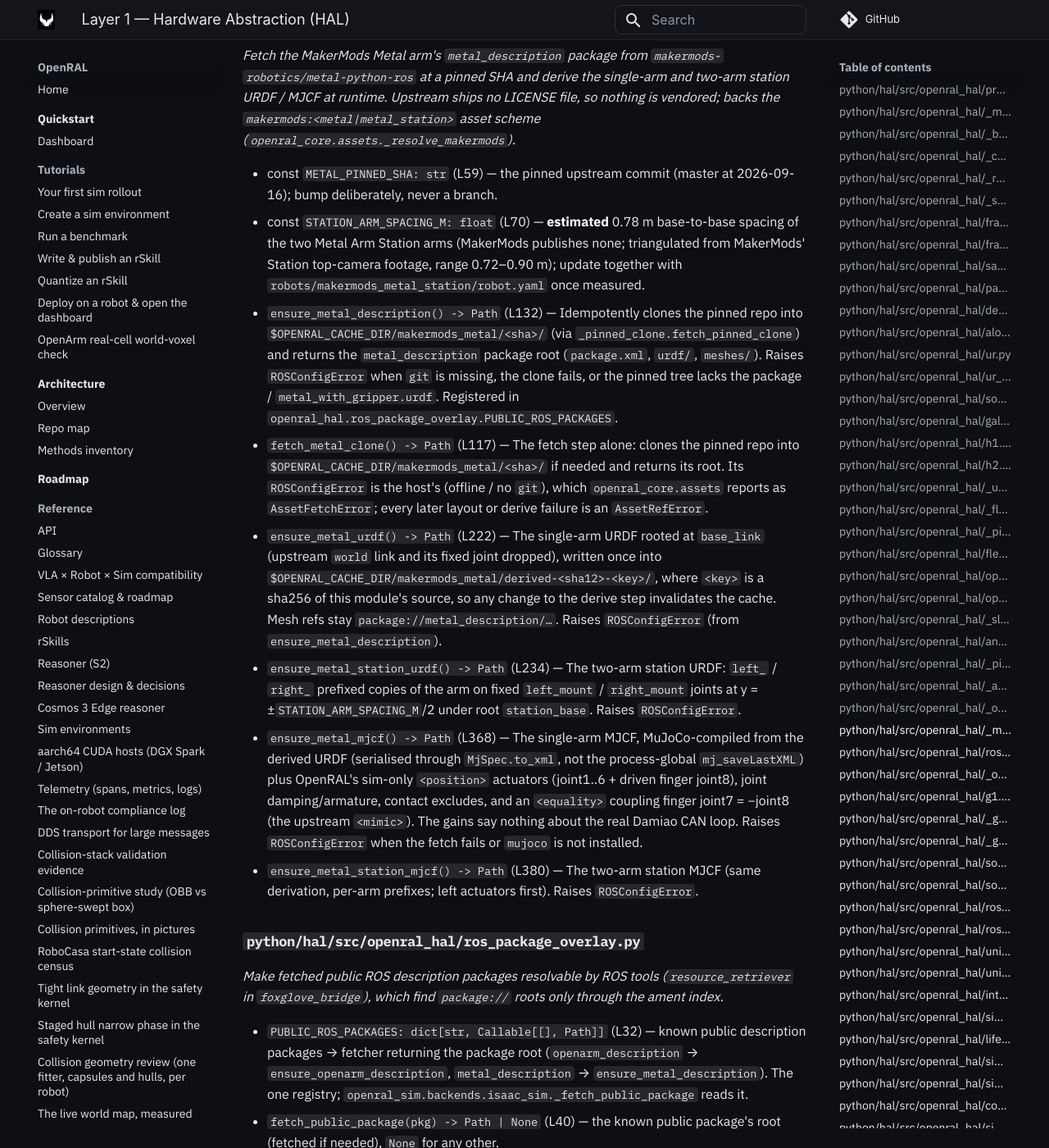
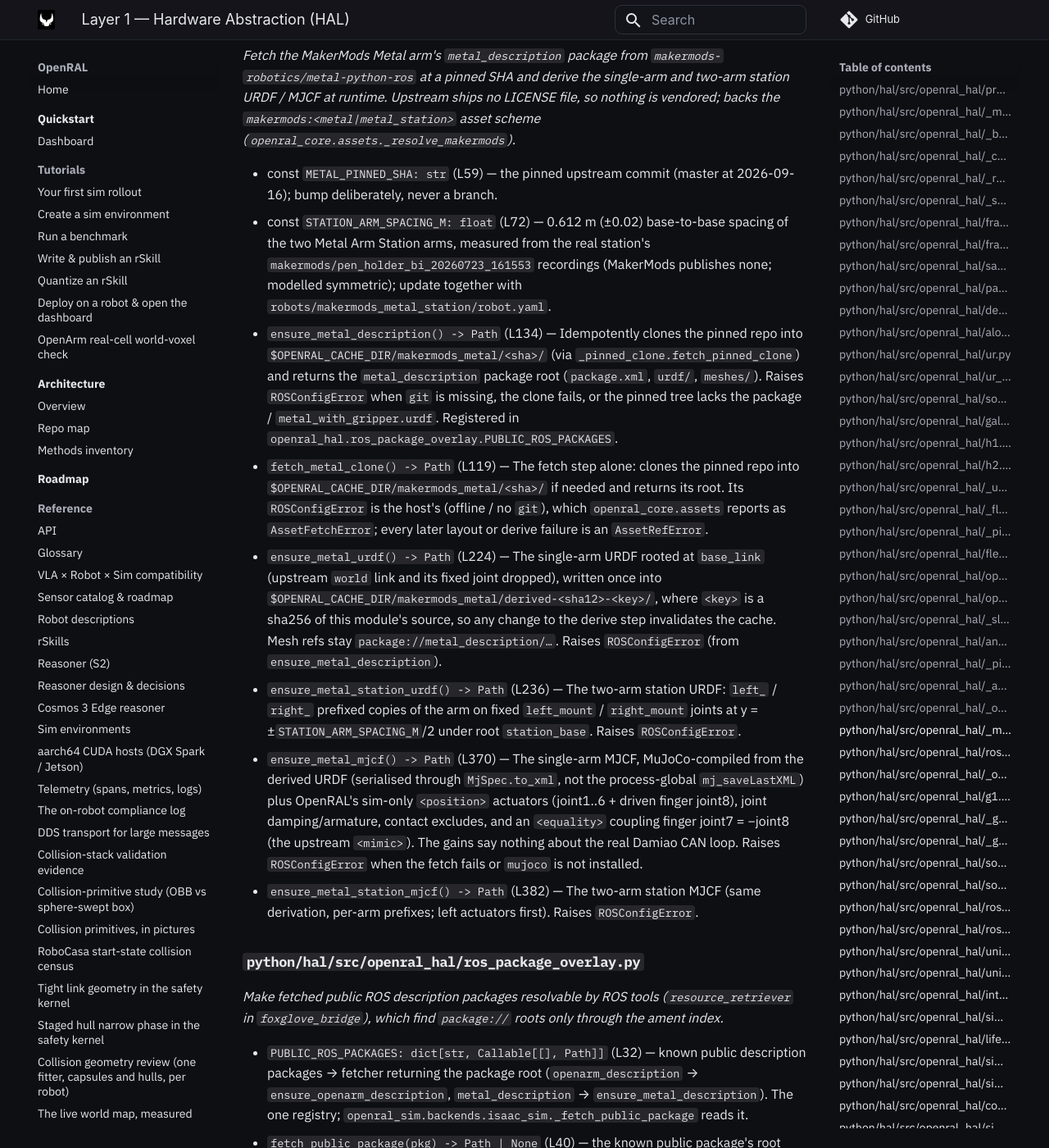
Before and after one commit to OpenRAL/openral, an MkDocs documentation site: the page built from docs/methods/01-hal.md, in a window 1280 px wide and 1400 px high, scrolled down 35842 px. Shown: the whole window at 82% size. Built offline with MkDocs 1.6.1 and Material for MkDocs 9.7.7, drawn with Linux system fonts in a browser that asks for light colours; comment, search, counter and statistics services are not loaded.

Commit message:
fix(hal): measured Metal station arm spacing and top camera from the pen-holder dataset
The station geometry was a footage estimate: 0.78 m between the bases and
a top camera 0.19 m behind them, 25 deg down. A joint fit on the real
station's makermods/pen_holder_bi_20260723_161553 recordings (arm-mesh
silhouettes in the top camera, 1 897 wrist-PCB detections, the pen-at-rest
line; cross-checked by insertion kinematics, 0.584 +/- 0.011 m) gives:

- arm spacing 0.612 m (+/-0.02), mounted symmetrically: the fitted right
  base's 7 mm fore-aft and 0.9 deg yaw offsets are within that error;
- top camera at (0.068, -0.001, 0.587) m in station_base, ~7 cm in front
  of the base line, pitched 49.7 deg down (roll -2.2, yaw -1.7), f 314.4 px,
  principal point (321.4, 241.0) at 640x480.

STATION_ARM_SPACING_M, the mounts, the workspace box (y +/-0.96) and the
top sensor's transform, sim placement (image-up hint keeps the roll) and
intrinsics follow; the README's estimated-geometry section becomes a
measured one with the method and errors. The rendered MJCF top camera
matches the fitted xyaxes to 1e-4, and its grippers land on the real ones
in recorded frames.

The collision blocks are link-local, so the re-lower is a no-op. The
crossing-arms trip moves to where the fingertips now meet (left_link7 vs
right_link8). Across all 25 987 recorded pen-holder states there is no
arm-to-arm stop; four folded-rest states stop on right_link1 vs
right_link5, a per-arm link1 conservatism the README records.

Co-Authored-By: Claude Opus 5.5 <noreply@anthropic.com>
Claude-Session: https://claude.ai/code/session_01NavzwafMCddEABJ8ZuPe3p
Signed-off-by: Adrian <adrianllopart@gmail.com>

```diff
--- a/docs/methods/01-hal.md
+++ b/docs/methods/01-hal.md
@@ -536,13 +536,13 @@ _Fetch Enactic's public `openarm_description` ROS package (Apache-2.0) — the `
 _Fetch the MakerMods Metal arm's `metal_description` package from `makermods-robotics/metal-python-ros` at a pinned SHA and derive the single-arm and two-arm station URDF / MJCF at runtime. Upstream ships no LICENSE file, so nothing is vendored; backs the `makermods:<metal|metal_station>` asset scheme (`openral_core.assets._resolve_makermods`)._
 
 - const `METAL_PINNED_SHA: str` (L59) — the pinned upstream commit (master at 2026-09-16); bump deliberately, never a branch.
-- const `STATION_ARM_SPACING_M: float` (L70) — **estimated** 0.78 m base-to-base spacing of the two Metal Arm Station arms (MakerMods publishes none; triangulated from MakerMods' Station top-camera footage, range 0.72–0.90 m); update together with `robots/makermods_metal_station/robot.yaml` once measured.
-- `ensure_metal_description() -> Path` (L132) — Idempotently clones the pinned repo into `$OPENRAL_CACHE_DIR/makermods_metal/<sha>/` (via `_pinned_clone.fetch_pinned_clone`) and returns the `metal_description` package root (`package.xml`, `urdf/`, `meshes/`). Raises `ROSConfigError` when `git` is missing, the clone fails, or the pinned tree lacks the package / `metal_with_gripper.urdf`. Registered in `openral_hal.ros_package_overlay.PUBLIC_ROS_PACKAGES`.
-- `fetch_metal_clone() -> Path` (L117) — The fetch step alone: clones the pinned repo into `$OPENRAL_CACHE_DIR/makermods_metal/<sha>/` if needed and returns its root. Its `ROSConfigError` is the host's (offline / no `git`), which `openral_core.assets` reports as `AssetFetchError`; every later layout or derive failure is an `AssetRefError`.
-- `ensure_metal_urdf() -> Path` (L222) — The single-arm URDF rooted at `base_link` (upstream `world` link and its fixed joint dropped), written once into `$OPENRAL_CACHE_DIR/makermods_metal/derived-<sha12>-<key>/`, where `<key>` is a sha256 of this module's source, so any change to the derive step invalidates the cache. Mesh refs stay `package://metal_description/…`. Raises `ROSConfigError` (from `ensure_metal_description`).
-- `ensure_metal_station_urdf() -> Path` (L234) — The two-arm station URDF: `left_` / `right_` prefixed copies of the arm on fixed `left_mount` / `right_mount` joints at y = ±`STATION_ARM_SPACING_M`/2 under root `station_base`. Raises `ROSConfigError`.
-- `ensure_metal_mjcf() -> Path` (L368) — The single-arm MJCF, MuJoCo-compiled from the derived URDF (serialised through `MjSpec.to_xml`, not the process-global `mj_saveLastXML`) plus OpenRAL's sim-only `<position>` actuators (joint1..6 + driven finger joint8), joint damping/armature, contact excludes, and an `<equality>` coupling finger joint7 = −joint8 (the upstream `<mimic>`). The gains say nothing about the real Damiao CAN loop. Raises `ROSConfigError` when the fetch fails or `mujoco` is not installed.
-- `ensure_metal_station_mjcf() -> Path` (L380) — The two-arm station MJCF (same derivation, per-arm prefixes; left actuators first). Raises `ROSConfigError`.
+- const `STATION_ARM_SPACING_M: float` (L72) — 0.612 m (±0.02) base-to-base spacing of the two Metal Arm Station arms, measured from the real station's `makermods/pen_holder_bi_20260723_161553` recordings (MakerMods publishes none; modelled symmetric); update together with `robots/makermods_metal_station/robot.yaml`.
+- `ensure_metal_description() -> Path` (L134) — Idempotently clones the pinned repo into `$OPENRAL_CACHE_DIR/makermods_metal/<sha>/` (via `_pinned_clone.fetch_pinned_clone`) and returns the `metal_description` package root (`package.xml`, `urdf/`, `meshes/`). Raises `ROSConfigError` when `git` is missing, the clone fails, or the pinned tree lacks the package / `metal_with_gripper.urdf`. Registered in `openral_hal.ros_package_overlay.PUBLIC_ROS_PACKAGES`.
+- `fetch_metal_clone() -> Path` (L119) — The fetch step alone: clones the pinned repo into `$OPENRAL_CACHE_DIR/makermods_metal/<sha>/` if needed and returns its root. Its `ROSConfigError` is the host's (offline / no `git`), which `openral_core.assets` reports as `AssetFetchError`; every later layout or derive failure is an `AssetRefError`.
+- `ensure_metal_urdf() -> Path` (L224) — The single-arm URDF rooted at `base_link` (upstream `world` link and its fixed joint dropped), written once into `$OPENRAL_CACHE_DIR/makermods_metal/derived-<sha12>-<key>/`, where `<key>` is a sha256 of this module's source, so any change to the derive step invalidates the cache. Mesh refs stay `package://metal_description/…`. Raises `ROSConfigError` (from `ensure_metal_description`).
+- `ensure_metal_station_urdf() -> Path` (L236) — The two-arm station URDF: `left_` / `right_` prefixed copies of the arm on fixed `left_mount` / `right_mount` joints at y = ±`STATION_ARM_SPACING_M`/2 under root `station_base`. Raises `ROSConfigError`.
+- `ensure_metal_mjcf() -> Path` (L370) — The single-arm MJCF, MuJoCo-compiled from the derived URDF (serialised through `MjSpec.to_xml`, not the process-global `mj_saveLastXML`) plus OpenRAL's sim-only `<position>` actuators (joint1..6 + driven finger joint8), joint damping/armature, contact excludes, and an `<equality>` coupling finger joint7 = −joint8 (the upstream `<mimic>`). The gains say nothing about the real Damiao CAN loop. Raises `ROSConfigError` when the fetch fails or `mujoco` is not installed.
+- `ensure_metal_station_mjcf() -> Path` (L382) — The two-arm station MJCF (same derivation, per-arm prefixes; left actuators first). Raises `ROSConfigError`.
 
 ### `python/hal/src/openral_hal/ros_package_overlay.py`
 _Make fetched public ROS description packages resolvable by ROS tools (`resource_retriever` in `foxglove_bridge`), which find `package://` roots only through the ament index._
```
Also changed, not shown: docs/architecture/repo-state-map.html (+1 -1 lines), robots/makermods_metal_station/README.md (+47 -18 lines), 3 other files.
